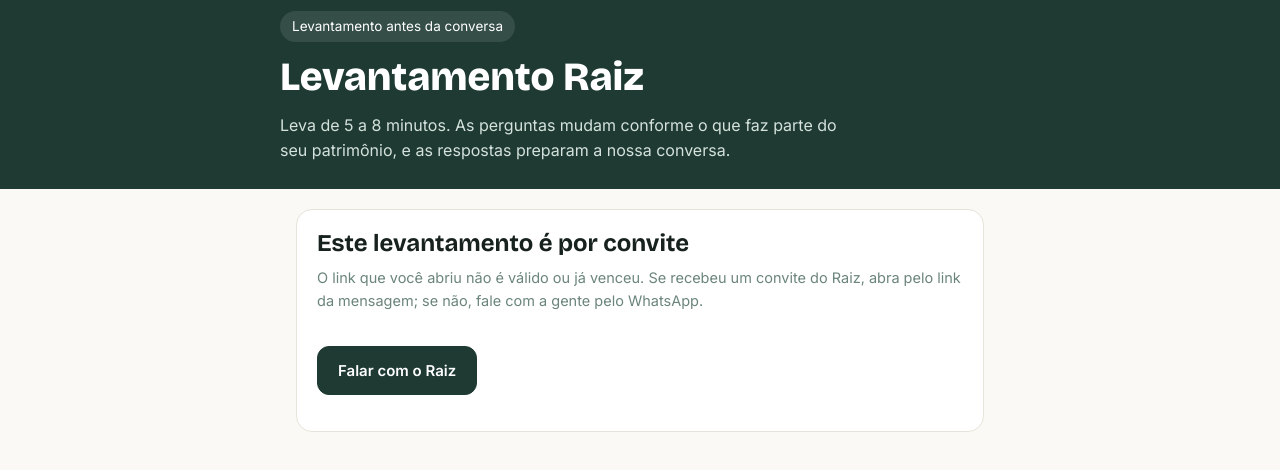
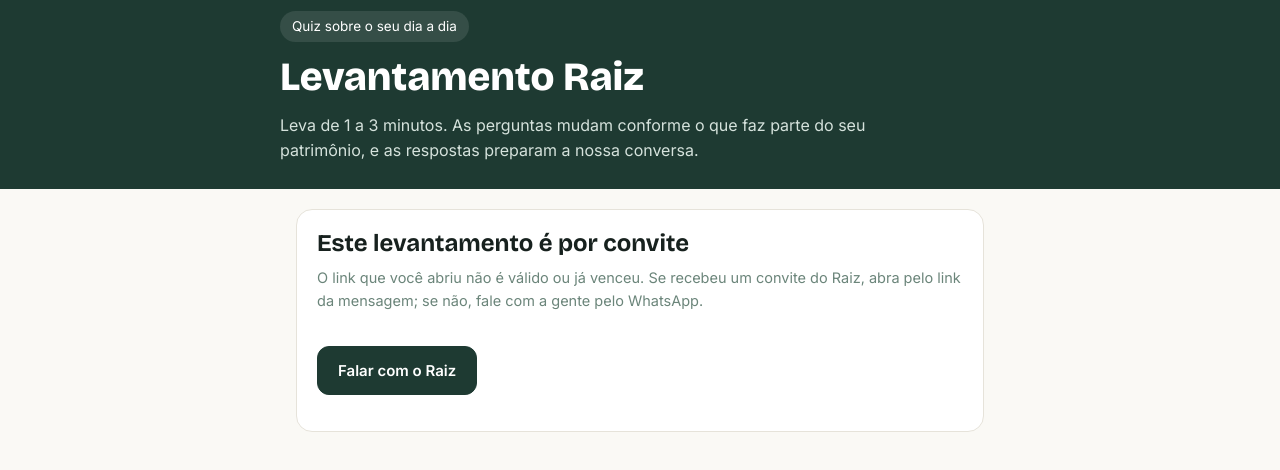
Before and after one commit to nsdutra/raiz-site, a plain HTML site: page levantamento/index.html in a window 1280 px wide. Shown: the part 52-522 px from the top of the page. Drawn offline with nearby package versions, Linux system fonts and the light colour scheme.

Commit message:
levantamento-texto · sessao 20261111-0832-levantamento-texto · levantamento/index.html

```diff
--- a/levantamento/index.html
+++ b/levantamento/index.html
@@ -1,7 +1,7 @@
 <!--
   ============================================================================
   RAIZ PATRIMÔNIO — Levantamento por ramo antes da conversa (levantamento/index.html)
-  VERSÃO: v1.0.0 · LINHAS: 327 · 2026-11-11
+  VERSÃO: v1.0.1 · LINHAS: 327 · 2026-11-11
   Endereço: raizpatrimonio.com.br/levantamento/?c=<token do convite pessoal gerado no Gestão> (o mesmo token do /amigos/).
   Plano: PLANO_LANDING_LEVANTAMENTO_RAIZ v1.2.0, de acordo do Nicola 11/11 07:07 (com limite por link). Demanda 5bd5b826.
   Sessão: 20261111-0710-levantamento. Nasce do PROTOTIPO_LANDING_LEVANTAMENTO_RAIZ v1.2.0.
@@ -11,6 +11,7 @@
     - Enviar chama a Edge notificar-comercial (1.4, tipo levantamento), que confere o convite, limita a 3 envios por link
       e manda as respostas ao WhatsApp comercial do Raiz. NADA das respostas é gravado no Raiz.
   Changelog:
+    v1.0.1 · 2026-11-11 · pedido do Nicola (08:32): selo do topo "Quiz sobre o seu dia a dia" e "Leva de 1 a 3 minutos"; sessão 20261111-0832-levantamento-texto.
     v1.0.0 · 2026-11-11 · criação.
   ============================================================================
 -->
@@ -103,9 +104,9 @@ details{border:1px dashed var(--line);border-radius:12px;padding:10px 12px;font-
 <body>
 <header class="topo"><div class="in">
   <div class="marca"><svg viewBox="16 2 88 112" fill="none" stroke="#fff" stroke-width="6" stroke-linecap="round" stroke-linejoin="round" aria-hidden="true"><path d="M60 64 C60 50 26 52 26 30"/><path d="M60 64 C60 50 44 38 44 16"/><path d="M60 64 C60 50 60 32 60 10"/><path d="M60 64 C60 50 76 38 76 16"/><path d="M60 64 C60 50 94 52 94 30"/><path d="M60 64 V92"/><path d="M60 80 C52 86 44 88 36 98"/><path d="M60 80 C68 86 76 88 84 98"/><path d="M60 92 C56 98 54 102 52 110"/><path d="M60 92 C64 98 66 102 68 110"/><circle cx="26" cy="30" r="6.5" fill="#7e6596" stroke="none"/><circle cx="44" cy="16" r="6.5" fill="#3c4f9a" stroke="none"/><circle cx="60" cy="10" r="6.5" fill="#3f8163" stroke="none"/><circle cx="76" cy="16" r="6.5" fill="#7a8f3c" stroke="none"/><circle cx="94" cy="30" r="6.5" fill="#966040" stroke="none"/></svg>Raiz</div>
-  <span class="empresa" id="emp">Levantamento antes da conversa</span>
+  <span class="empresa" id="emp">Quiz sobre o seu dia a dia</span>
   <h1 id="titulo">Conte como é a sua rotina hoje</h1>
-  <p>Leva de 5 a 8 minutos. As perguntas mudam conforme o que faz parte do seu patrimônio, e as respostas preparam a nossa conversa.</p>
+  <p>Leva de 1 a 3 minutos. As perguntas mudam conforme o que faz parte do seu patrimônio, e as respostas preparam a nossa conversa.</p>
 </div></header>
 
 <main class="wrap carregando" id="carregando">Abrindo o seu levantamento…</main>
```
